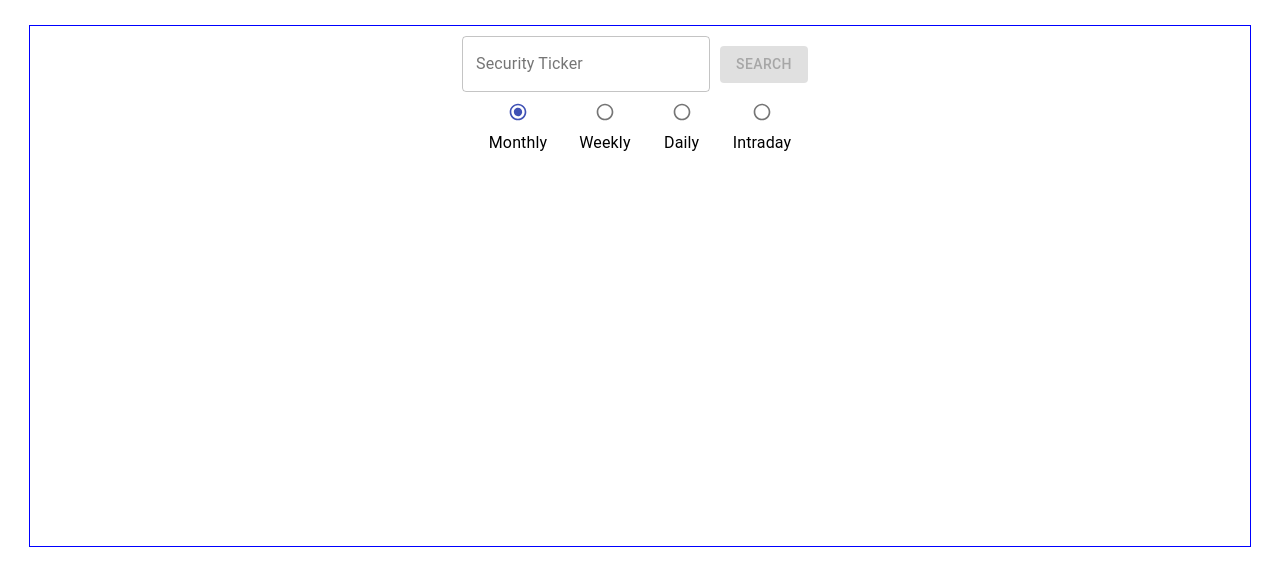
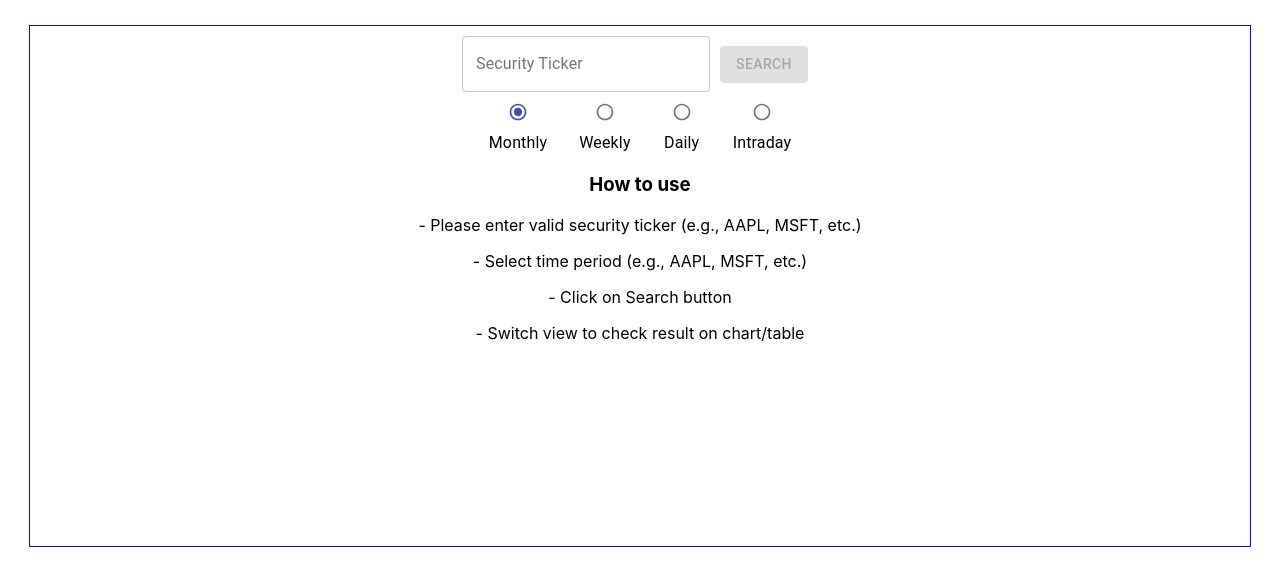
Before and after one commit to samubalazs/price-monitor, a React (Create React App) app: page / in a window 1280 px wide. Shown: the top 586 px of the page. Built offline with nearby package versions, Linux system fonts and the light colour scheme.

Commit message:
how to use added

```diff
--- a/src/containers/MonitorContainer.js
+++ b/src/containers/MonitorContainer.js
@@ -135,6 +135,16 @@ const Monitor = () => {
         </RadioGroup>
       </FormControl>
 
+      {!tickerData["Meta Data"] && (
+        <div>
+          <h3>How to use</h3>
+          <p>- Please enter valid security ticker (e.g., AAPL, MSFT, etc.)</p>
+          <p>- Select time period (e.g., AAPL, MSFT, etc.)</p>
+          <p>- Click on Search button</p>
+          <p>- Switch view to check result on chart/table</p>
+        </div>
+      )}
+
       <div className="stock-container">
         {tickerData["Meta Data"] && (
           <div className="toggle-input">
```
Also changed, not shown: 1 other file (tests, documents, lock files or other folders).
